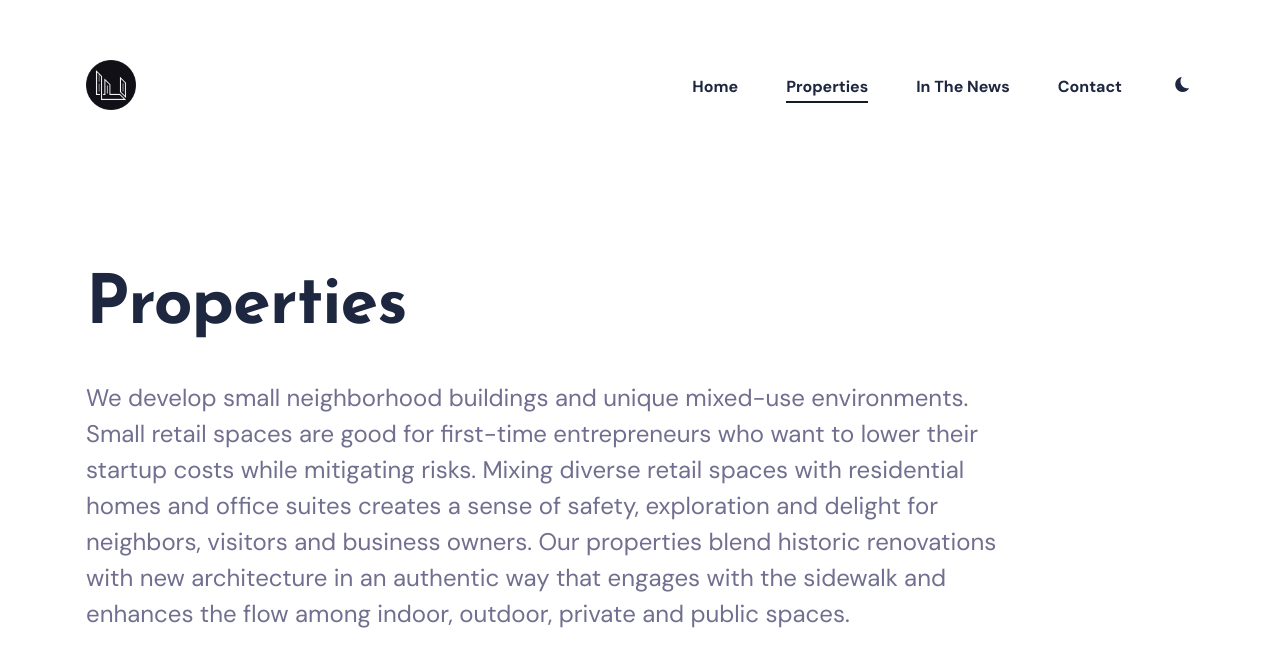
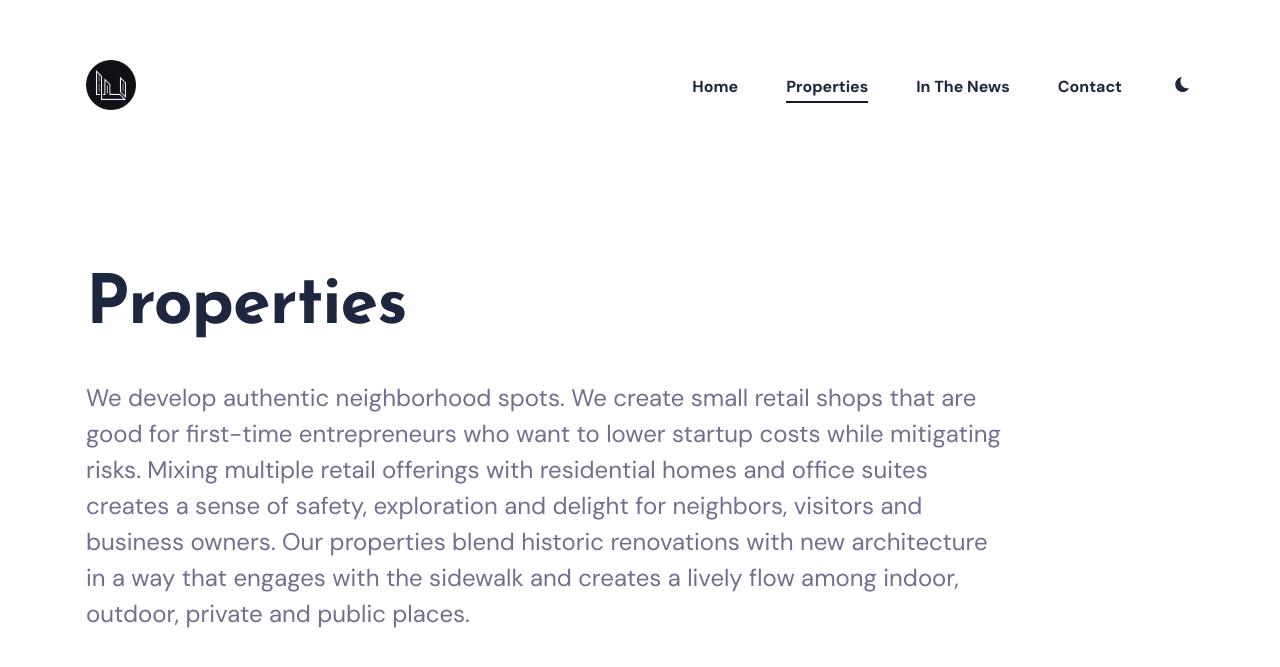
Before and after one commit to balletrealestate/balletrealestate.github.io, a Jekyll site: the page built from properties/index.html, in a window 1280 px wide and 900 px high, cut to the strip 0-724 px from the top of the window. Shown: the top 667 px of the strip. Built offline with Jekyll 4.4.1, drawn with Linux system fonts in a browser that asks for light colours; nearby versions of some CDN libraries; the list of posts is cut into pages by our own code.

Commit message:
tuned up properties thesis language

```diff
--- a/properties/index.html
+++ b/properties/index.html
@@ -2,7 +2,7 @@
 layout: default
 title: Properties
 menu: Properties
-description: 'We develop small neighborhood buildings and unique mixed-use environments. Small retail spaces are good for first-time entrepreneurs who want to lower their startup costs while mitigating risks. Mixing diverse retail spaces with residential homes and office suites creates a sense of safety, exploration and delight for neighbors, visitors and business owners. Our properties blend historic renovations with new architecture in an authentic way that engages with the sidewalk and enhances the flow among indoor, outdoor, private and public spaces.'
+description: 'We develop authentic neighborhood spots. We create small retail shops that are good for first-time entrepreneurs who want to lower startup costs while mitigating risks. Mixing multiple retail offerings with residential homes and office suites creates a sense of safety, exploration and delight for neighbors, visitors and business owners. Our properties blend historic renovations with new architecture in a way that engages with the sidewalk and creates a lively flow among indoor, outdoor, private and public places.'
 ---
 
 <!-- begin hero -->
```
